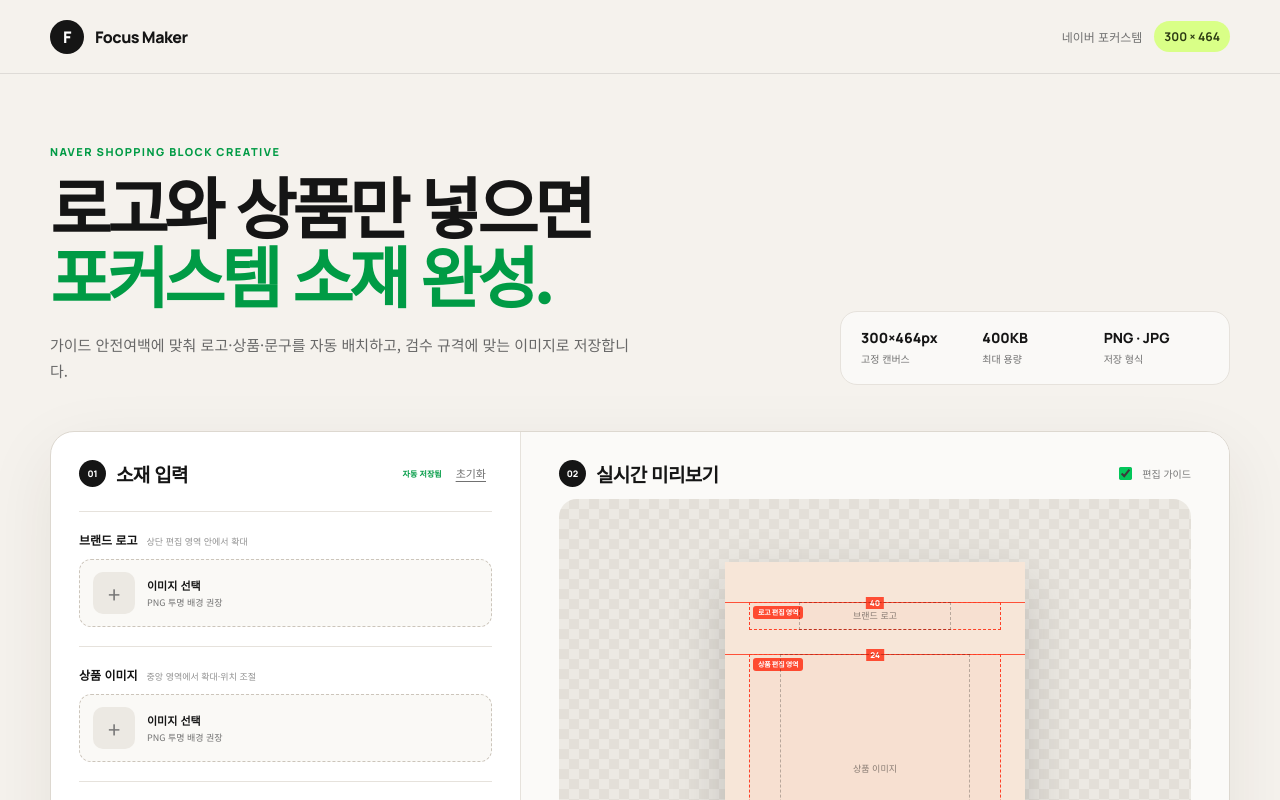
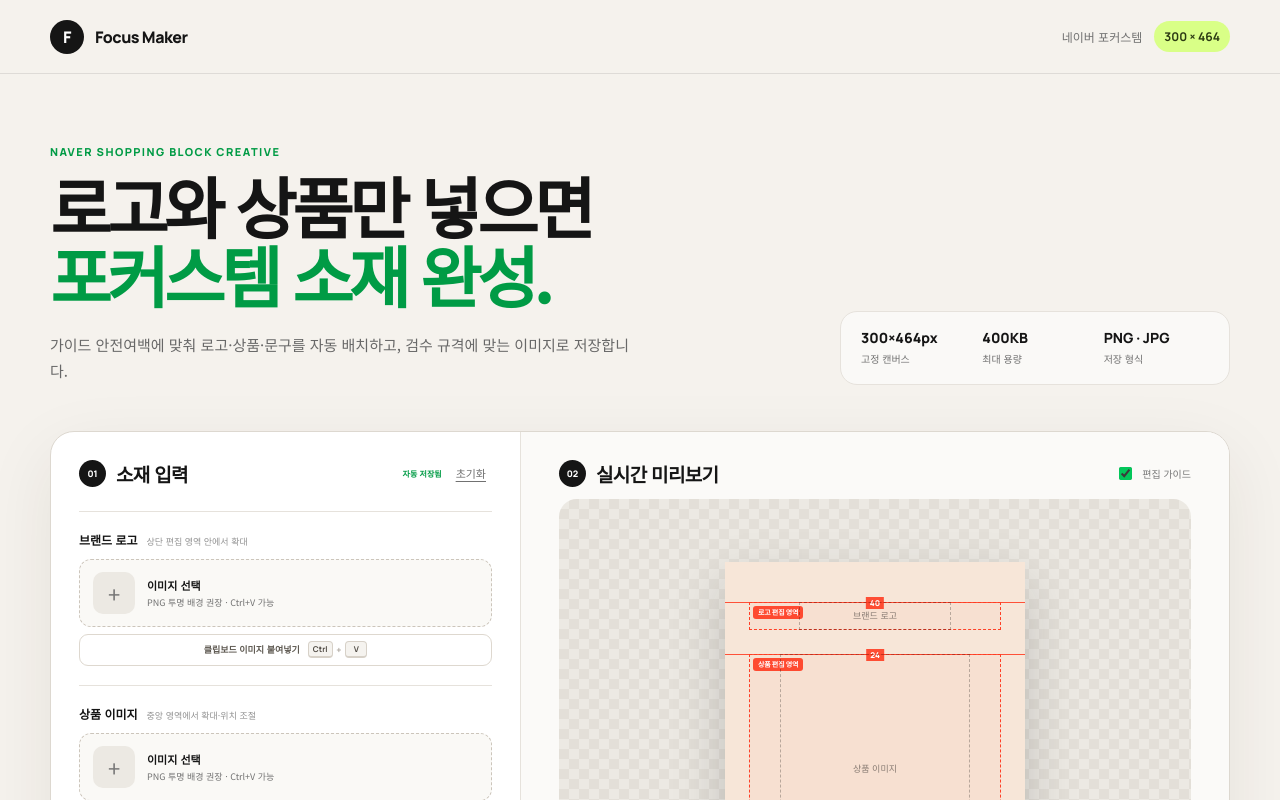
Before and after one commit to whthals128/kakao-maker, a Next.js app: page / in a window 1280 px wide. Shown: the top 800 px of the page. Built offline with nearby package versions, Linux system fonts and the light colour scheme.

Commit message:
Add clipboard image paste support

```diff
--- a/app/globals.css
+++ b/app/globals.css
@@ -65,9 +65,14 @@
 .upload-box:hover, .upload-box:focus { outline: none; border-color: var(--naver); background: #f5fff9; }
 .upload-box img { width: 46px; height: 46px; object-fit: contain; border-radius: 8px; background: white; }
 .upload-plus { width: 42px; height: 42px; display: grid; place-items: center; border-radius: 10px; background: #ece9e3; color: #777; font-size: 22px; }
-.upload-copy { min-width: 0; display: flex; flex-direction: column; gap: 3px; }
+.upload-copy { min-width: 0; flex: 1; display: flex; flex-direction: column; gap: 3px; }
 .upload-copy b { overflow: hidden; text-overflow: ellipsis; white-space: nowrap; font-size: 11px; }
 .upload-copy span { color: var(--muted); font-size: 9px; }
+.paste-button { width: 100%; min-height: 32px; margin-top: 7px; padding: 6px 10px; display: flex; align-items: center; justify-content: center; gap: 4px; border: 1px solid #ded8cf; border-radius: 9px; background: white; color: #5f5a52; font-size: 9px; font-weight: 700; }
+.paste-button:hover, .paste-button:focus-visible { border-color: var(--naver); outline: none; background: #f4fff8; color: var(--naver-dark); }
+.paste-button > span { margin-right: 4px; }
+.paste-button kbd { min-width: 22px; padding: 3px 4px; border: 1px solid #d7d1c8; border-bottom-width: 2px; border-radius: 4px; background: #f5f3ef; color: #514c45; font: 700 8px/1 Manrope, sans-serif; }
+.paste-button b { color: #aaa39a; font-size: 8px; }
 
 .input-label { margin-top: 8px; display: grid; grid-template-columns: 40px 1fr; align-items: center; border: 1px solid #ddd8d0; border-radius: 10px; overflow: hidden; }
 .input-label > span { align-self: stretch; display: grid; place-items: center; background: #f2f0eb; color: #777; font-size: 9px; font-weight: 700; }
--- a/app/page.tsx
+++ b/app/page.tsx
@@ -2,6 +2,7 @@
 
 import {
   ChangeEvent,
+  ClipboardEvent as ReactClipboardEvent,
   DragEvent,
   useCallback,
   useEffect,
@@ -200,18 +201,29 @@
   label,
   hint,
   onFile,
+  onClipboard,
 }: {
   asset: AssetState;
   assetKey: AssetKey;
   label: string;
   hint: string;
   onFile: (key: AssetKey, file?: File) => void;
+  onClipboard: (key: AssetKey) => void;
 }) {
   const inputRef = useRef<HTMLInputElement>(null);
 
   function drop(event: DragEvent<HTMLDivElement>) {
     event.preventDefault();
     onFile(assetKey, event.dataTransfer.files[0]);
+  }
+
+  function paste(event: ReactClipboardEvent<HTMLDivElement>) {
+    const pastedFile = Array.from(event.clipboardData.items)
+      .find((item) => item.type.startsWith("image/"))
+      ?.getAsFile();
+    if (!pastedFile) return;
+    event.preventDefault();
+    onFile(assetKey, pastedFile);
   }
 
   return (
@@ -234,6 +246,7 @@
         className={`upload-box ${asset.file ? "has-file" : ""}`}
         onDragOver={(event) => event.preventDefault()}
         onDrop={drop}
+        onPaste={paste}
         onClick={() => inputRef.current?.click()}
         onKeyDown={(event) => (event.key === "Enter" || event.key === " ") && inputRef.current?.click()}
         role="button"
@@ -246,7 +259,7 @@
             <img src={asset.url} alt={`${label} 미리보기`} />
             <div className="upload-copy">
               <b>{asset.file?.name}</b>
-              <span>클릭하여 교체</span>
+              <span>클릭하여 교체 · Ctrl+V 가능</span>
             </div>
           </>
         ) : (
@@ -254,11 +267,15 @@
             <span className="upload-plus">+</span>
             <div className="upload-copy">
               <b>이미지 선택</b>
-              <span>PNG 투명 배경 권장</span>
+              <span>PNG 투명 배경 권장 · Ctrl+V 가능</span>
             </div>
           </>
         )}
       </div>
+      <button className="paste-button" type="button" onClick={() => onClipboard(assetKey)}>
+        <span>클립보드 이미지 붙여넣기</span>
+        <kbd>Ctrl</kbd><b>+</b><kbd>V</kbd>
+      </button>
     </div>
   );
 }
@@ -424,6 +441,30 @@
     });
   }
 
+  async function pasteAsset(key: AssetKey) {
+    if (!navigator.clipboard?.read) {
+      setNotice("이 브라우저는 붙여넣기 버튼을 지원하지 않습니다. 이미지 영역을 선택한 뒤 Ctrl+V를 눌러주세요.");
+      return;
+    }
+
+    try {
+      const clipboardItems = await navigator.clipboard.read();
+      for (const item of clipboardItems) {
+        const imageType = item.types.find((type) => type.startsWith("image/"));
+        if (!imageType) continue;
+        const blob = await item.getType(imageType);
+        const extension = imageType === "image/jpeg" ? "jpg" : imageType.split("/")[1] || "png";
+        const name = key === "logo" ? `붙여넣은_브랜드로고.${extension}` : `붙여넣은_상품이미지.${extension}`;
+        setAsset(key, new File([blob], name, { type: imageType }));
+        setNotice(`${key === "logo" ? "브랜드 로고" : "상품 이미지"}를 클립보드에서 붙여넣었습니다.`);
+        return;
+      }
+      setNotice("클립보드에서 이미지가 발견되지 않았습니다. 이미지를 복사한 뒤 다시 시도해주세요.");
+    } catch {
+      setNotice("클립보드 접근이 허용되지 않았습니다. 이미지 영역을 선택한 뒤 Ctrl+V를 눌러주세요.");
+    }
+  }
+
   function reset() {
     if (logo.url) URL.revokeObjectURL(logo.url);
     if (product.url) URL.revokeObjectURL(product.url);
@@ -518,8 +559,8 @@
             </div>
           </div>
 
-          <UploadField asset={logo} assetKey="logo" label="브랜드 로고" hint="상단 편집 영역 안에서 확대" onFile={setAsset} />
-          <UploadField asset={product} assetKey="product" label="상품 이미지" hint="중앙 영역에서 확대·위치 조절" onFile={setAsset} />
+          <UploadField asset={logo} assetKey="logo" label="브랜드 로고" hint="상단 편집 영역 안에서 확대" onFile={setAsset} onClipboard={pasteAsset} />
+          <UploadField asset={product} assetKey="product" label="상품 이미지" hint="중앙 영역에서 확대·위치 조절" onFile={setAsset} onClipboard={pasteAsset} />
 
           <div className="field-block">
             <div className="field-heading"><div><strong>광고 문구</strong><span>{TEXT_FONT} 고정 · 행간 {TEXT_GAP}px</span></div></div>
```
